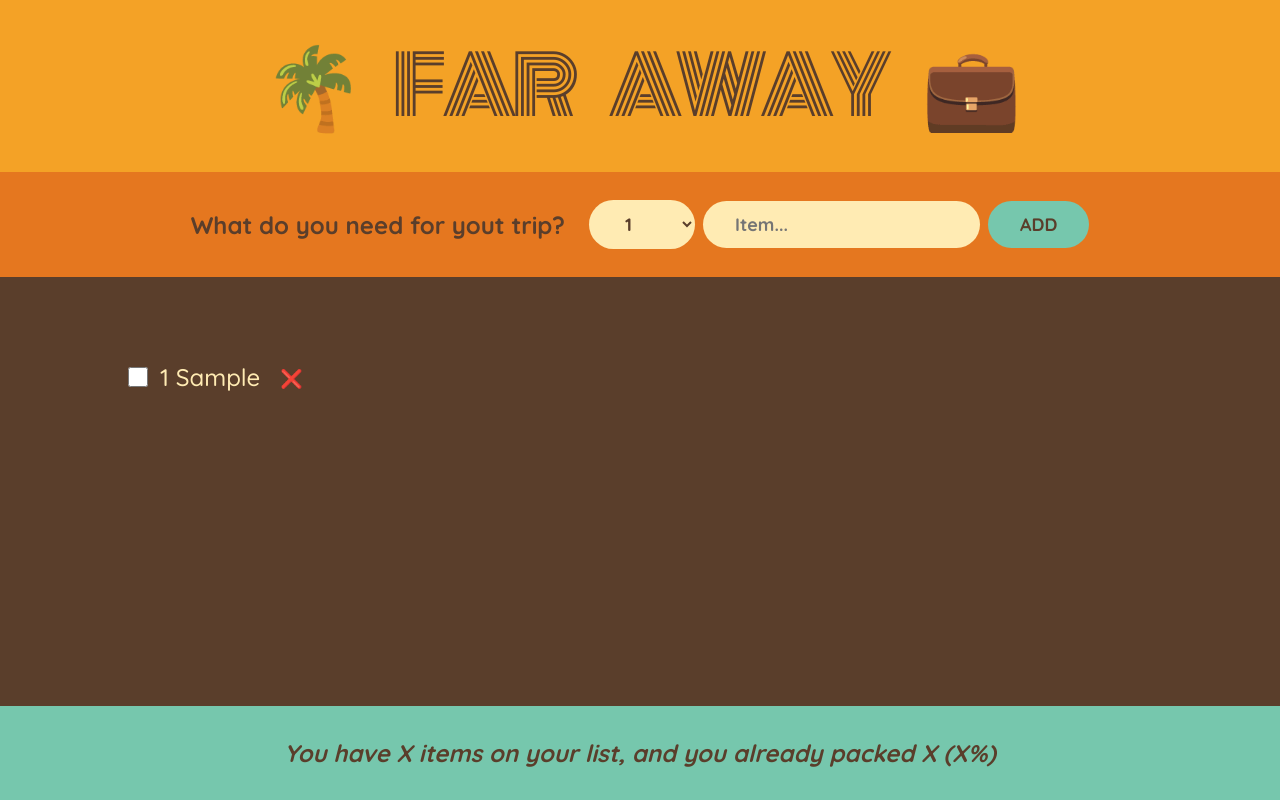
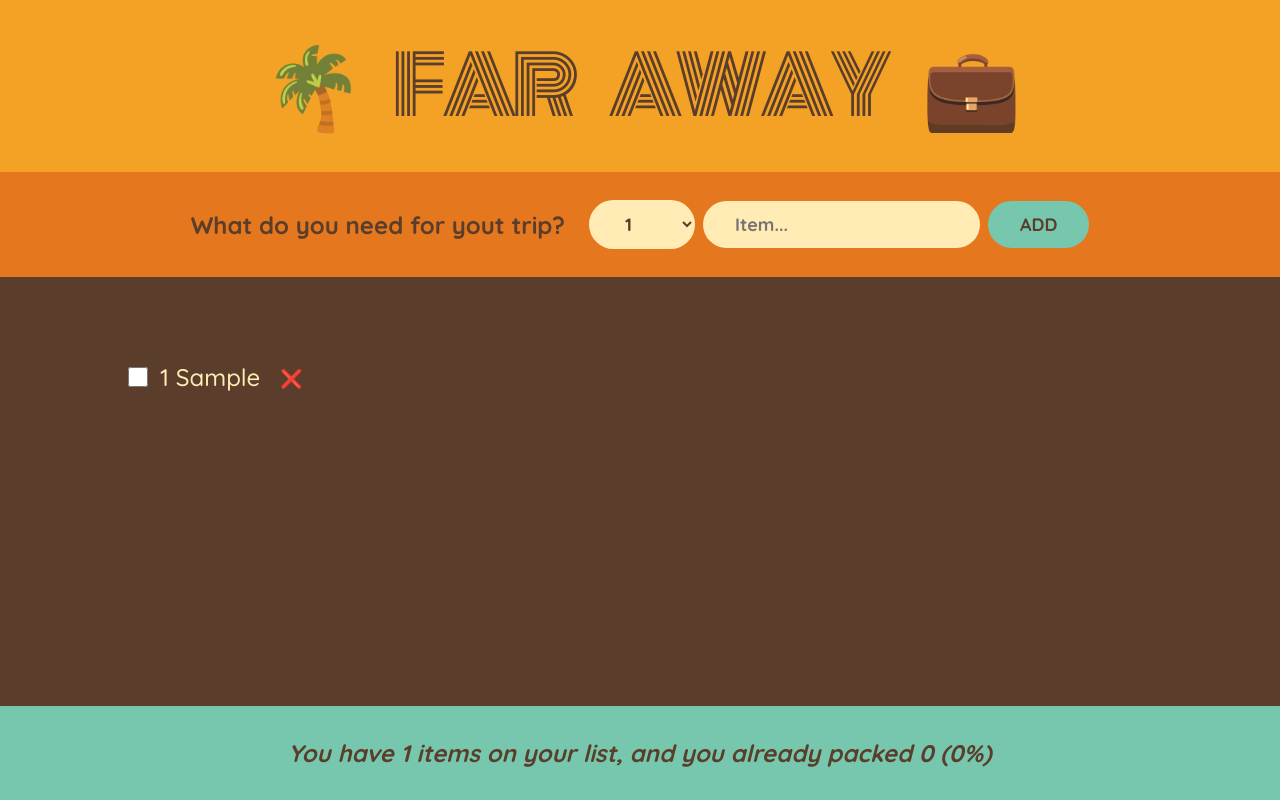
Before and after one commit to BaharAlekberova05/far-away, a React (Vite) app: page / in a window 1280 px wide. Both pictures are taken after typing "Sample" into the empty fields and a click on the button "ADD". Built offline with nearby package versions, Linux system fonts and the light colour scheme.

Commit message:
created deriving state

```diff
--- a/src/App.jsx
+++ b/src/App.jsx
@@ -1,10 +1,4 @@
 import { useState } from "react";
-
-const initialItems = [
-  { id: 1, description: "Passports", quantity: 2, packed: false },
-  { id: 2, description: "Socks", quantity: 12, packed: true },
-  { id: 3, description: "Charger", quantity: 5, packed: false },
-];
 
 const App = () => {
   const [items, setItems] = useState([]);
@@ -34,7 +28,7 @@ const App = () => {
         onDeleteItems={handleDeleteItems}
         onToggleItem={handleToggleItem}
       />
-      <Stats />
+      <Stats items={items} />
     </div>
   );
 };
@@ -117,10 +111,27 @@ const Item = ({ item, onDeleteItems, onToggleItem }) => {
   );
 };
 
-const Stats = () => {
+const Stats = ({ items }) => {
+  if (!items.length) {
+    return (
+      <p className="stats">
+        <em>Start adding some items to your packing list 🚀</em>
+      </p>
+    );
+  }
+
+  const numItems = items.length;
+  const numPacked = items.filter((item) => item.packed).length;
+  const percentage = Math.round((numPacked / numItems) * 100);
+
   return (
     <footer className="stats">
-      <em>You have X items on your list, and you already packed X (X%)</em>
+      <em>
+        {percentage === 100
+          ? "You got everything! Ready to go ✈️"
+          : `You have ${numItems} items on your list, and you already packed
+        ${numPacked} (${percentage}%)`}
+      </em>
     </footer>
   );
 };
```
